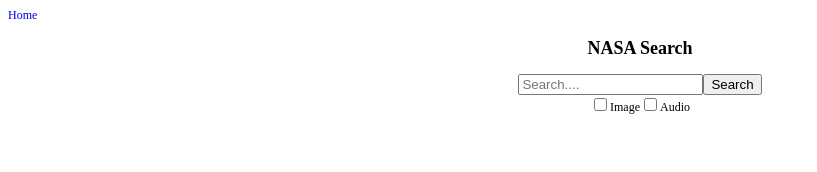
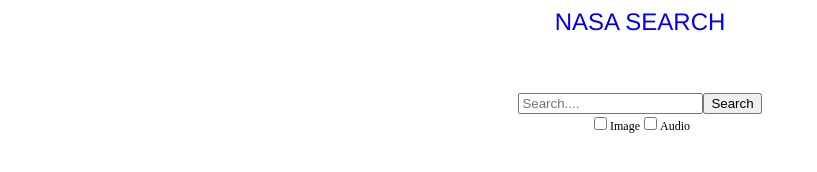
Before and after one commit to JaakkoTulkki/fe-nasa, a React app: page / in a window 1280 px wide. Shown: the whole page, without its empty margins (0-817 px from the left). Built offline with nearby package versions, Linux system fonts and the light colour scheme.

Commit message:
Some styling

```diff
--- a/src/index.js
+++ b/src/index.js
@@ -9,7 +9,7 @@
 const App = () => (
   <div>
     <nav>
-      <Link to="/">Home</Link>
+      <Link to="/">NASA SEARCH</Link>
     </nav>
     <div id="container">
       <Switch>
--- a/src/screens/home/home.presenter.js
+++ b/src/screens/home/home.presenter.js
@@ -15,7 +15,7 @@
 }) => (
   <div>
     <SearchBox
-      title="NASA Search"
+      title=""
       submit={submit}
       loading={loading}
       errorMessage={errorMessage}
--- a/src/scss/main.scss
+++ b/src/scss/main.scss
@@ -1,5 +1,15 @@
 body {
   font-size: 12px;
+  font-family: "Times New Roman";
+}
+
+nav {
+  height: 70px;
+  text-align: center;
+  a {
+    font-size: 1.5rem;
+    font-family: Helvetica;
+  }
 }
 
 a {
```
Also changed, not shown: 1 other file.
